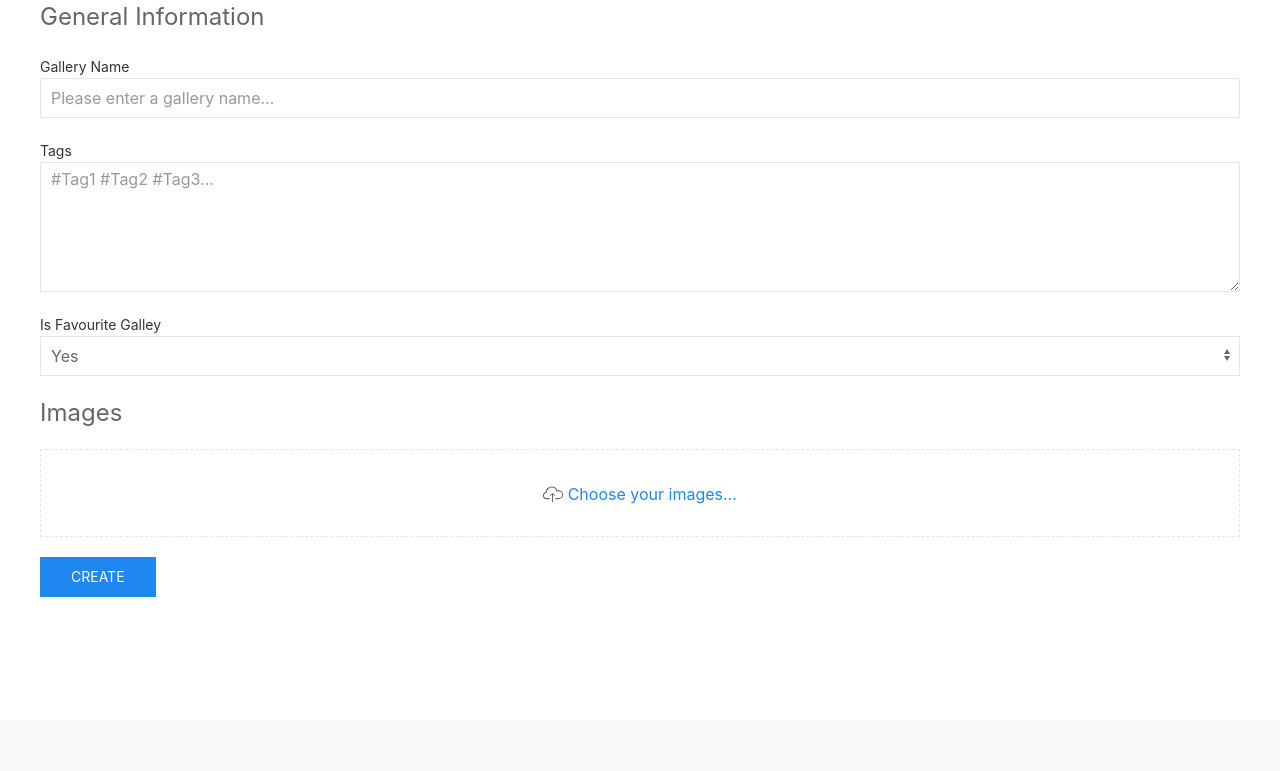
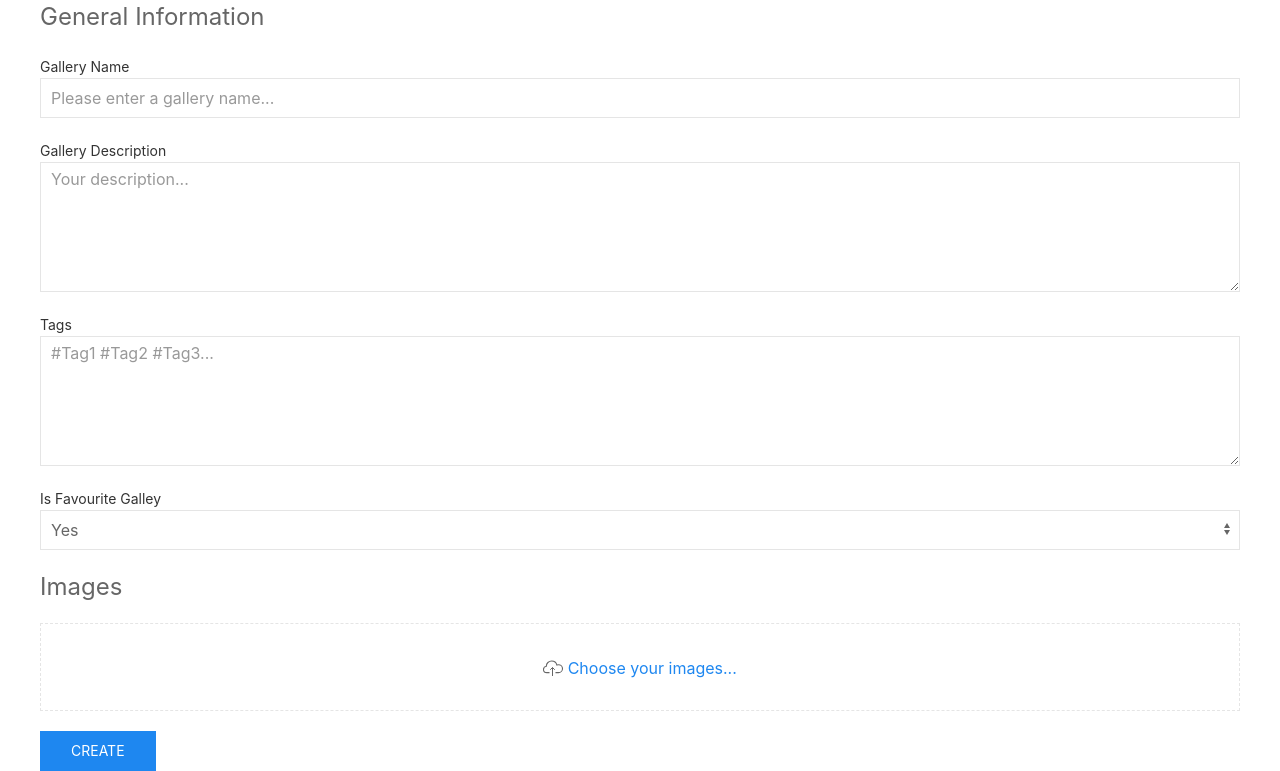
Before and after one commit to yhutter-dbm/pymig, a Flask app: page /create_new_gallery/ in a window 1280 px wide. Shown: the part 80-851 px from the top of the page. Before the commit the page ends 677 px from the top, so only its background shows below. Run offline with Flask 2, Linux system fonts and the light colour scheme; some libraries are stand-ins or nearby versions.

Commit message:
Added description field for galleries

```diff
--- a/main.py
+++ b/main.py
@@ -85,7 +85,8 @@ def create_new_gallery():
                 request.form.get("gallery-tags", ''), app.logger),
             is_favourite=request.form.get("gallery-favourite", False),
             # See: https://pythonise.com/series/learning-flask/the-flask-request-object -> Multiple files section
-            images=[]
+            images=[],
+            description = request.form.get("gallery-description", "")
         )
 
         new_gallery.set_file_paths(
--- a/models/gallery.py
+++ b/models/gallery.py
@@ -1,10 +1,11 @@
 class Gallery():
-    def __init__(self, logger, name="", tags=[], is_favourite=False, images=[]):
+    def __init__(self, logger, name="", tags=[], is_favourite=False, images=[], description=""):
         self.name = name
         self.tags = tags
         self.is_favourite = is_favourite
         self.images = images
         self.logger = logger
+        self.description = description
 
     def set_file_paths(self, base_path, images):
         gallery_full_path = base_path + self.name + "/"
@@ -18,6 +19,7 @@ class Gallery():
         result["tags"] = self.tags
         result["is_favourite"] = self.is_favourite
         result["images"] = self.images
+        result["description"] = self.description
         return result
 
     def initialize_from_dictionary(self, dict):
@@ -25,6 +27,7 @@ class Gallery():
         self.is_favourite = dict.get("is_favourite", False)
         self.tags = dict.get("tags", [])
         self.images = dict.get("images", [])
+        self.description = dict.get("description", "")
 
     def get_tags_str(self):
         result = ""
--- a/templates/create_new_gallery.html
+++ b/templates/create_new_gallery.html
@@ -10,6 +10,11 @@
 		<div class="uk-margin">
 			<label class="uk-form-label" for="gallery-name">Gallery Name</label>
 			<input class="uk-input" id="gallery-name" type="text" name="gallery-name" placeholder="Please enter a gallery name..." required>
+		</div>
+
+		<div class="uk-margin">
+			<label class="uk-form-label" for="gallery-description">Gallery Description</label>
+			<textarea id="gallery-description" name="gallery-description" class="uk-textarea" rows="5" placeholder="Your description..."></textarea>
 		</div>
 
 		<div class="uk-margin">
--- a/templates/my_galleries.html
+++ b/templates/my_galleries.html
@@ -13,7 +13,7 @@
 		<h3 class="uk-card-title">{{ gallery.name }}</h3>
 	</div>
 	<div class="uk-card-body">
-		<p>Lorem ipsum dolor sit amet, consectetur adipisicing elit, sed do eiusmod tempor incididunt ut labore et dolore magna aliqua. Ut enim ad minim veniam, quis nostrud exercitation ullamco laboris nisi ut aliquip ex ea commodo consequat. Duis aute irure dolor in reprehenderit in voluptate velit esse cillum dolore eu fugiat nulla pariatur. Excepteur sint occaecat cupidatat non proident, sunt in culpa qui officia deserunt mollit anim id est laborum.</p>
+		<p>{{ gallery.description }}</p>
 	</div>
 	<div class="uk-card-footer">
 		<ul class="gallery-crud-options">
```
